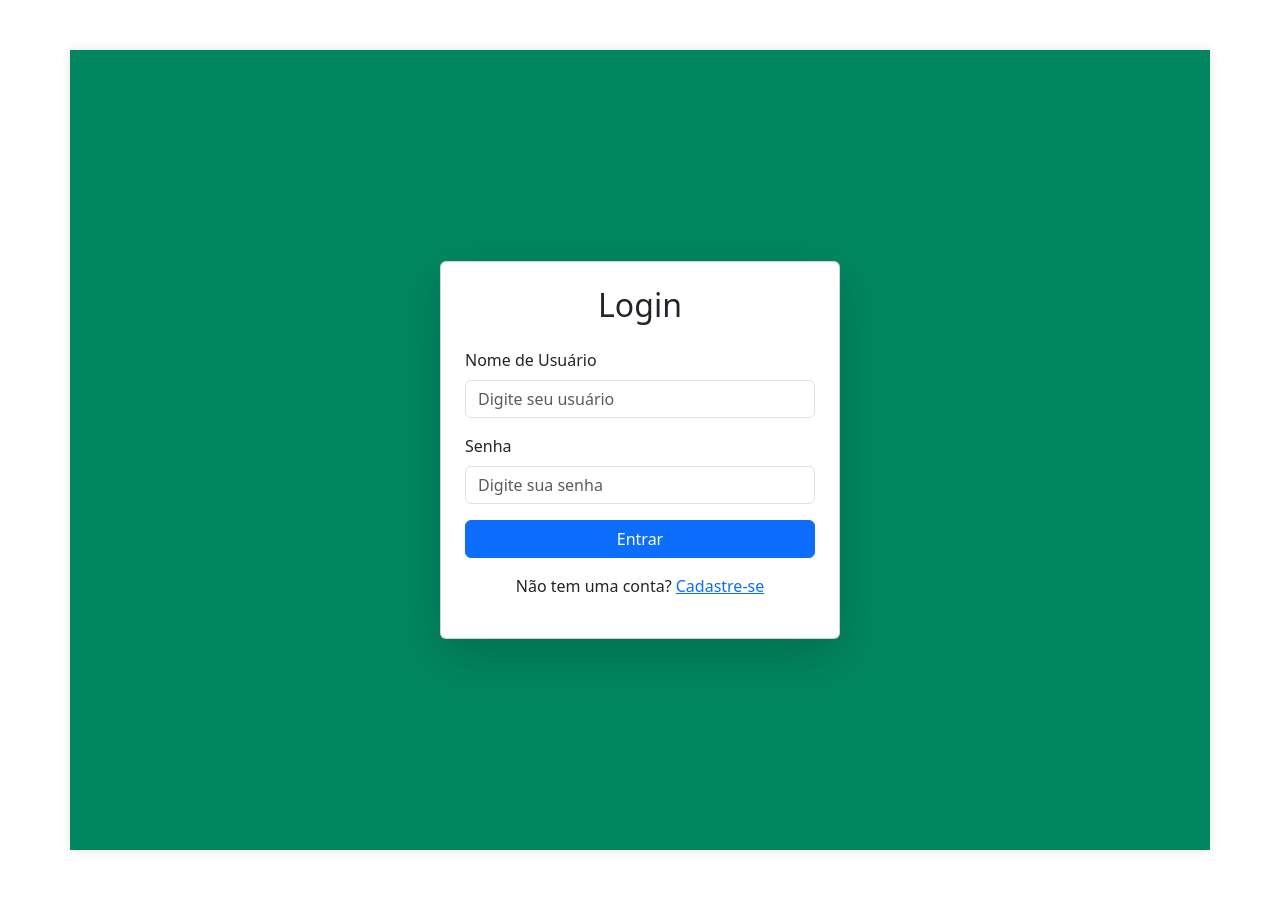
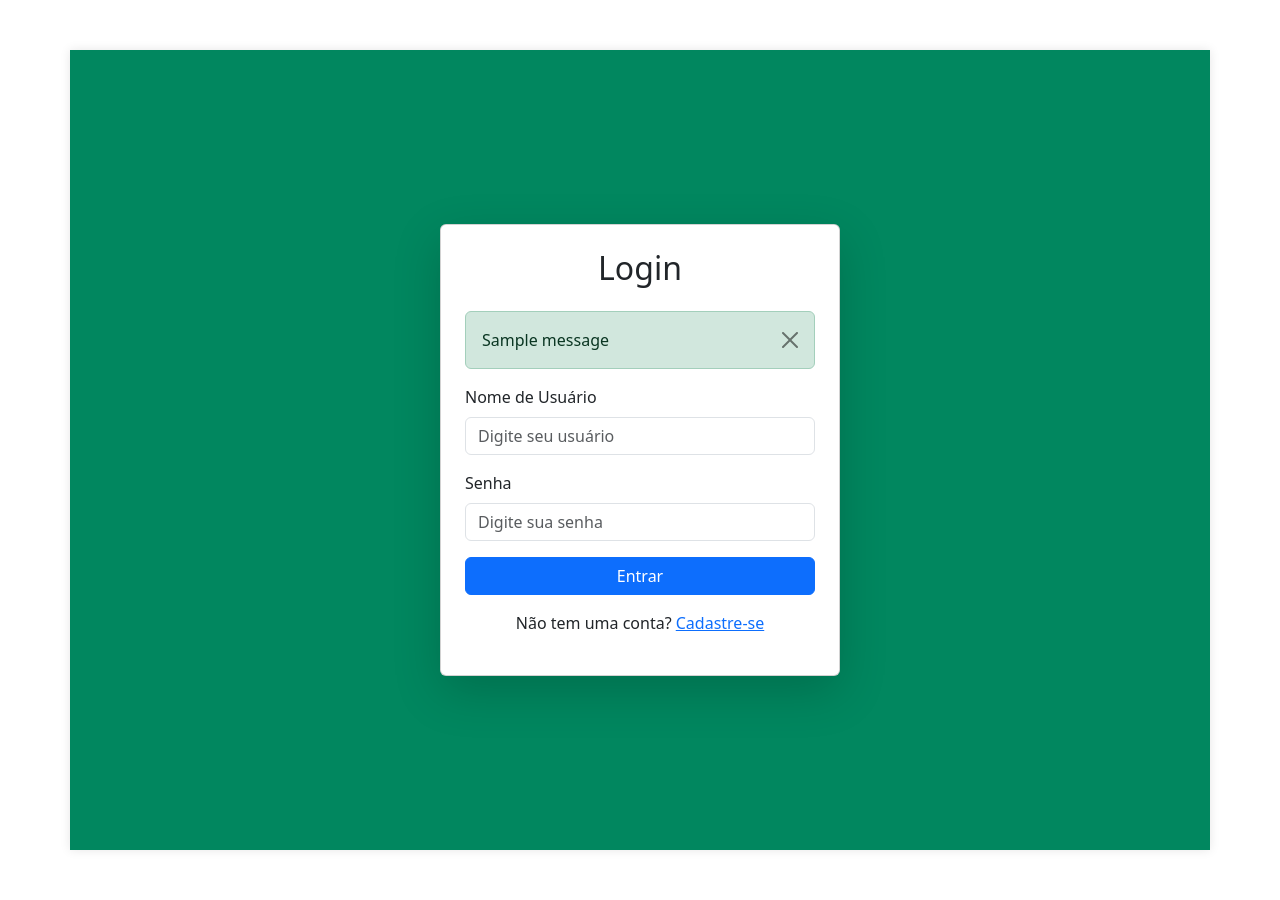
Before and after one commit to alewnardu/papadobradofc, a Flask app: template app/templates/auth/login.html in a window 1280 px wide. Run offline with Flask 3, Linux system fonts and the light colour scheme; the template is opened without the code that fills it, so the values that code supplies are empty, except form fields; one stand-in notice (Sample message) is shown; form fields are guessed from the names that the template uses; parts of the project's set-up code (start-up, migrations or seed data) failed here and were passed over.

Commit message:
Adiciona bloco de mensageria no login

```diff
--- a/app/templates/auth/login.html
+++ b/app/templates/auth/login.html
@@ -11,6 +11,21 @@
     <div class="container d-flex justify-content-center align-items-center vh-100">
         <div class="card p-4 shadow-lg" style="max-width: 400px; width: 100%;">
             <h2 class="text-center mb-4">Login</h2>
+
+            <!-- Exibição de mensagens flash -->
+            {% with messages = get_flashed_messages(with_categories=true) %}
+                {% if messages %}
+                    <div>
+                        {% for category, message in messages %}
+                            <div class="alert alert-{{ category }} alert-dismissible fade show" role="alert">
+                                {{ message }}
+                                <button type="button" class="btn-close" data-bs-dismiss="alert" aria-label="Close"></button>
+                            </div>
+                        {% endfor %}
+                    </div>
+                {% endif %}
+            {% endwith %}
+
             <form method="POST" action="{{ url_for('auth.login') }}">
                 {{ form.hidden_tag() }}
 
```
